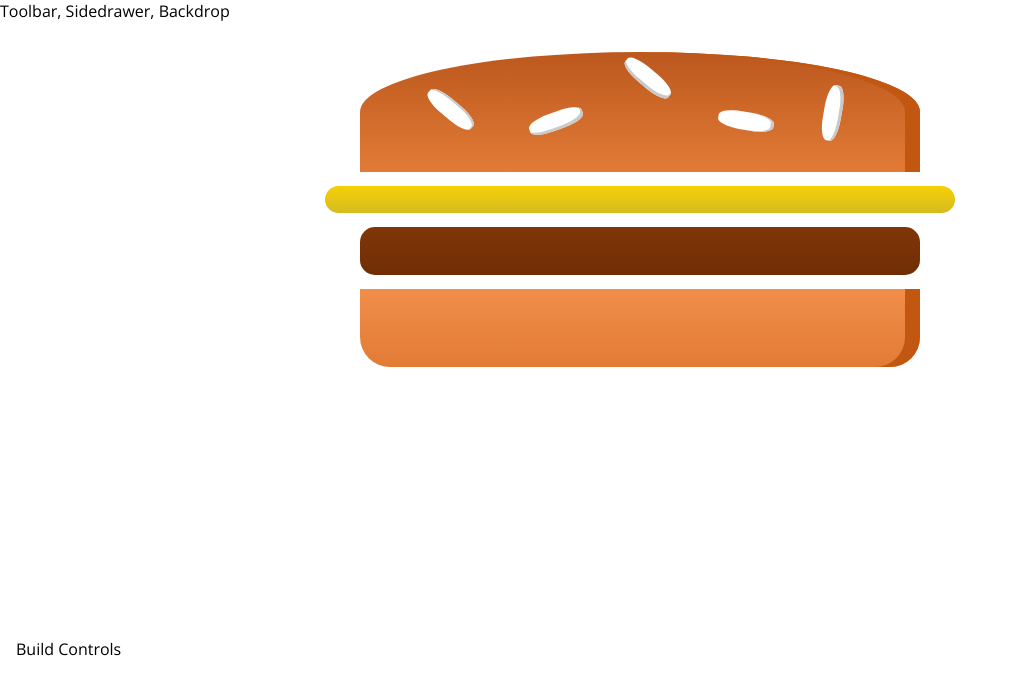
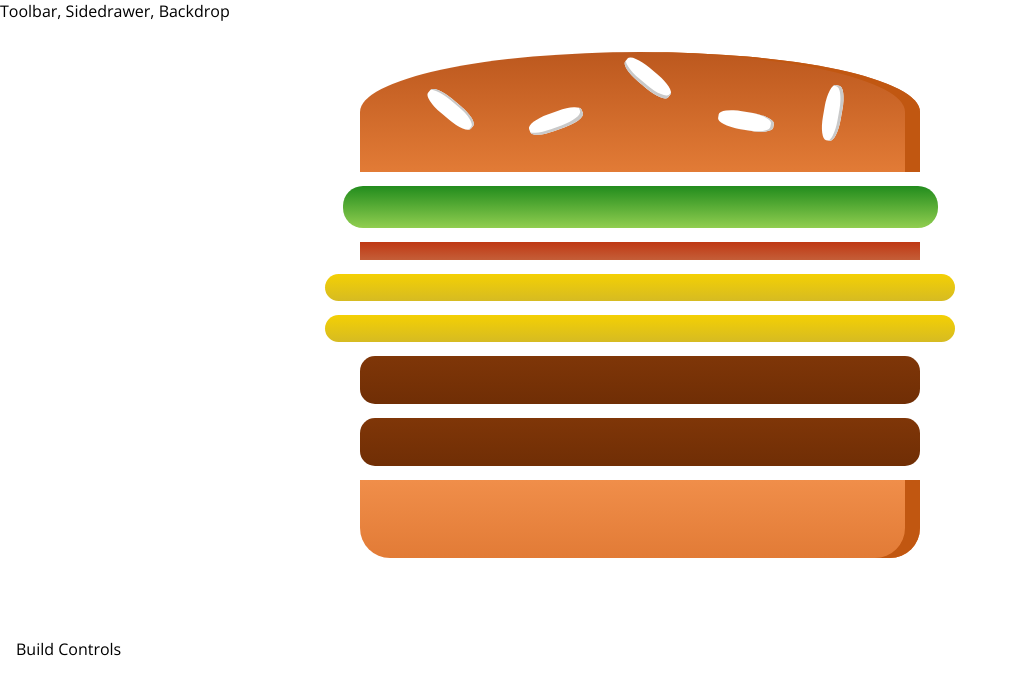
Before and after one commit to Shobhityadav99/Burger-builder, a React app: page / in a window 1280 px wide. Shown: the top 694 px of the page, without its empty margins (0-1018 px from the left). Built offline with nearby package versions, Linux system fonts and the light colour scheme.

Commit message:
Burger getting better

```diff
--- a/src/components/Burger/Burger.js
+++ b/src/components/Burger/Burger.js
@@ -1,13 +1,18 @@
 import React from 'react';
 import classes from './Burger.css';
+import BurgerIngredients from './BurgerIngredients/BurgerIngredients';
 import BurgerIngredient from './BurgerIngredients/BurgerIngredients'
 
 const burger =(props) => {
+    const transformedIngredients=Object.keys(props.ingredients).map(igkey=> {
+        return [...Array(props.ingredients[igkey])].
+        map((_, i) => {return <BurgerIngredient key={igkey+i} type={igkey} />;
+    });
+    });
     return (
         <div className={classes.Burger}>
             <BurgerIngredient type="bread-top"></BurgerIngredient>
-            <BurgerIngredient type="cheese"></BurgerIngredient>
-            <BurgerIngredient type="meat"></BurgerIngredient>
+            {transformedIngredients}
             <BurgerIngredient type="bread-bottom"></BurgerIngredient>
         </div>
     );
--- a/src/containers/BurgerBuilder/BurgerBuilder.js
+++ b/src/containers/BurgerBuilder/BurgerBuilder.js
@@ -3,10 +3,18 @@
 import Burger from '../../components/Burger/Burger'
 
 class BurgerBuilder extends Component {
+    state = {
+        ingredients: {
+            salad: 1,
+            bacon: 1,
+            cheese: 2,
+            meat: 2,
+        }
+    }
     render() {
         return (
             <Aux>
-                <Burger></Burger>
+                <Burger ingredients={this.state.ingredients}></Burger>
                 <div>Build Controls</div>
             </Aux>
         );
```
